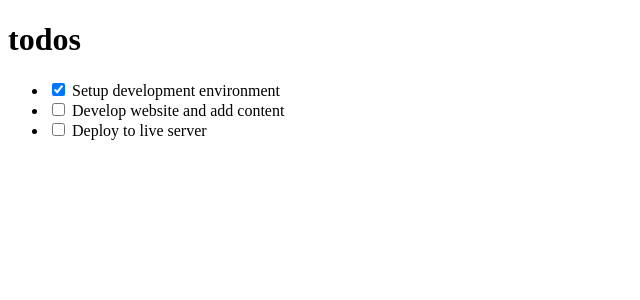
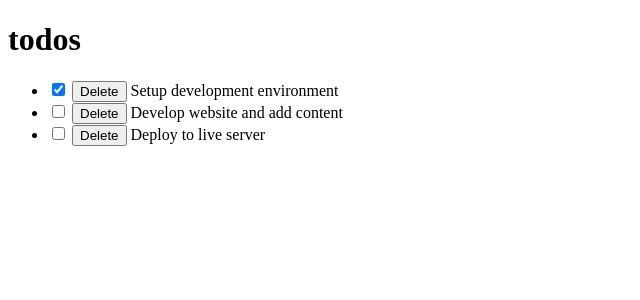
Before and after one commit to Tchilo/React-todo-app, a React (Create React App) app: page / in a window 1280 px wide. Shown: the top 300 px of the page, without its empty margins (0-640 px from the left). Built offline with nearby package versions, Linux system fonts and the light colour scheme.

Commit message:
Add delete buttons to the todos and add delete function

```diff
--- a/src/Components/TodoContainer.js
+++ b/src/Components/TodoContainer.js
@@ -37,11 +37,21 @@ import Header from './Header';
      }))
    };
 
+   handleDelete = id => {
+     this.setState({
+       todos: [
+         ...this.state.todos.filter(todo => {
+           return todo.id !== id;
+         })
+       ]
+     })
+   }
+
   render() {
     return (
       <>
       <Header />
-      <TodosList todos={this.state.todos} handleChangeProps={this.handleChange} />
+      <TodosList todos={this.state.todos} handleChangeProps={this.handleChange} handleDelete={this.handleDelete} />
       </>
     )
   }
--- a/src/Components/TodoItem.js
+++ b/src/Components/TodoItem.js
@@ -4,7 +4,7 @@ export default class TodoItem extends React.Component{
   render(){
 
     return <li>
-    <input type="checkbox" checked={this.props.todo.completed} onChange={() => this.props.handleChangeProps(this.props.todo.id)} /> {this.props.todo.title}
+    <input type="checkbox" checked={this.props.todo.completed} onChange={() => this.props.handleChangeProps(this.props.todo.id)} /> <button onClick={() =>this.props.handleDelete(this.props.todo.id)}>Delete</button> {this.props.todo.title}
     </li>
   }
 }
--- a/src/Components/TodosList.js
+++ b/src/Components/TodosList.js
@@ -9,6 +9,7 @@ export default class TodosList extends Component {
           <TodoItem  key={todo.id}
            todo={todo}
            handleChangeProps={this.props.handleChangeProps}
+           handleDelete={this.props.handleDelete}
            />
         ))}
       </ul>
```
